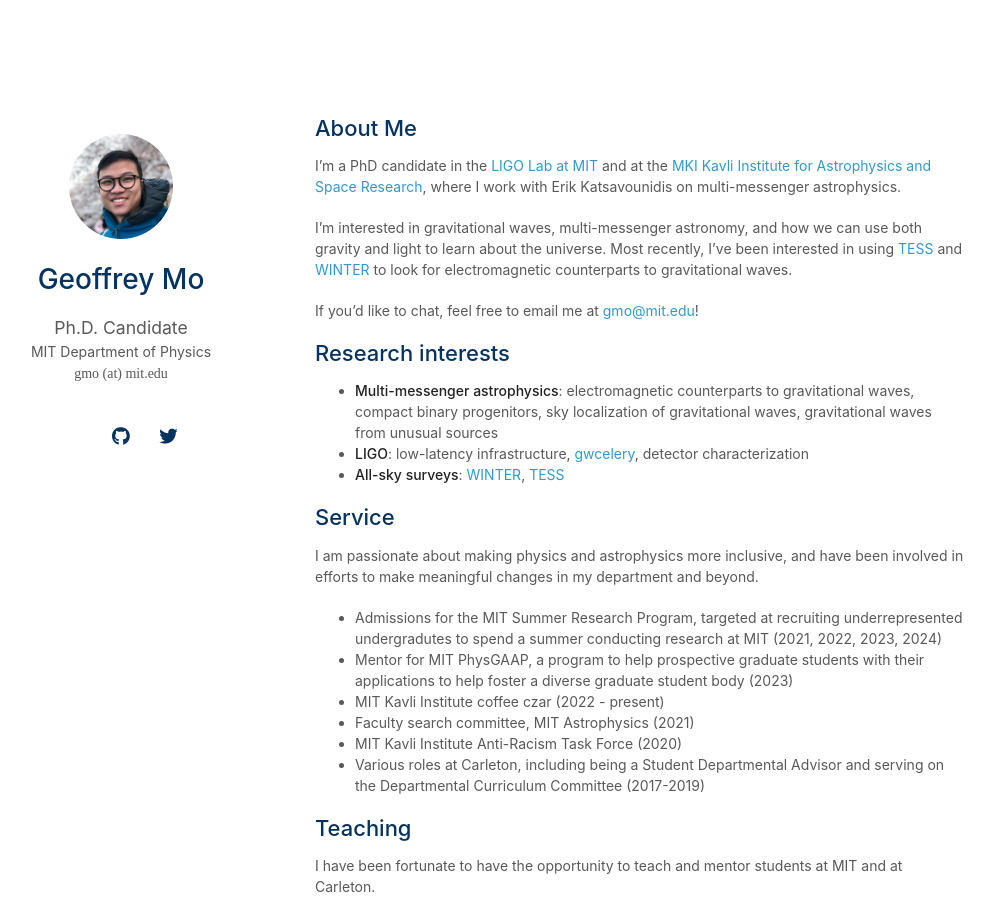
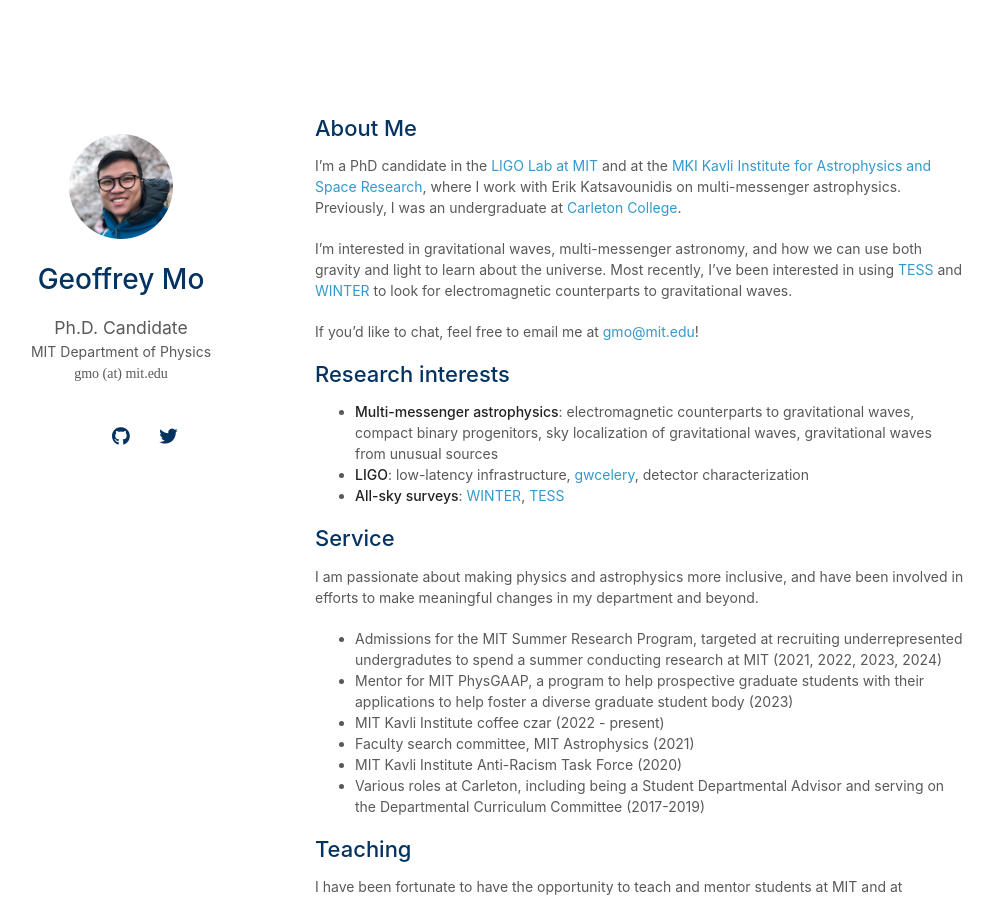
Before and after one commit to geoffreymo/geoffreymo.github.io, a Jekyll site: the page built from index.md, in a window 1280 px wide and 900 px high. Shown: the whole window, without its empty margins (155-1149 px from the left). Built offline with Jekyll 4.4.1, drawn with Linux system fonts in a browser that asks for light colours; nearby versions of some CDN libraries; a style sheet for code colours, icons or effects is not loaded; our own code applies the rules of GitHub Pages for plain Markdown files.

Commit message:
add carleton

```diff
--- a/index.md
+++ b/index.md
@@ -5,6 +5,7 @@ layout: homepage
 ## About Me
 
 I'm a PhD candidate in the [LIGO Lab at MIT](https://ligolab.mit.edu/) and at the [MKI Kavli Institute for Astrophysics and Space Research](https://space.mit.edu/), where I work with Erik Katsavounidis on multi-messenger astrophysics.
+Previously, I was an undergraduate at [Carleton College](https://carleton.edu/).
 
 I'm interested in gravitational waves, multi-messenger astronomy, and how we can use both gravity and light to learn about the universe.
 Most recently, I've been interested in using [TESS](https://tess.mit.edu/) and [WINTER](https://arxiv.org/abs/2102.01109) to look for electromagnetic counterparts to gravitational waves.
```
